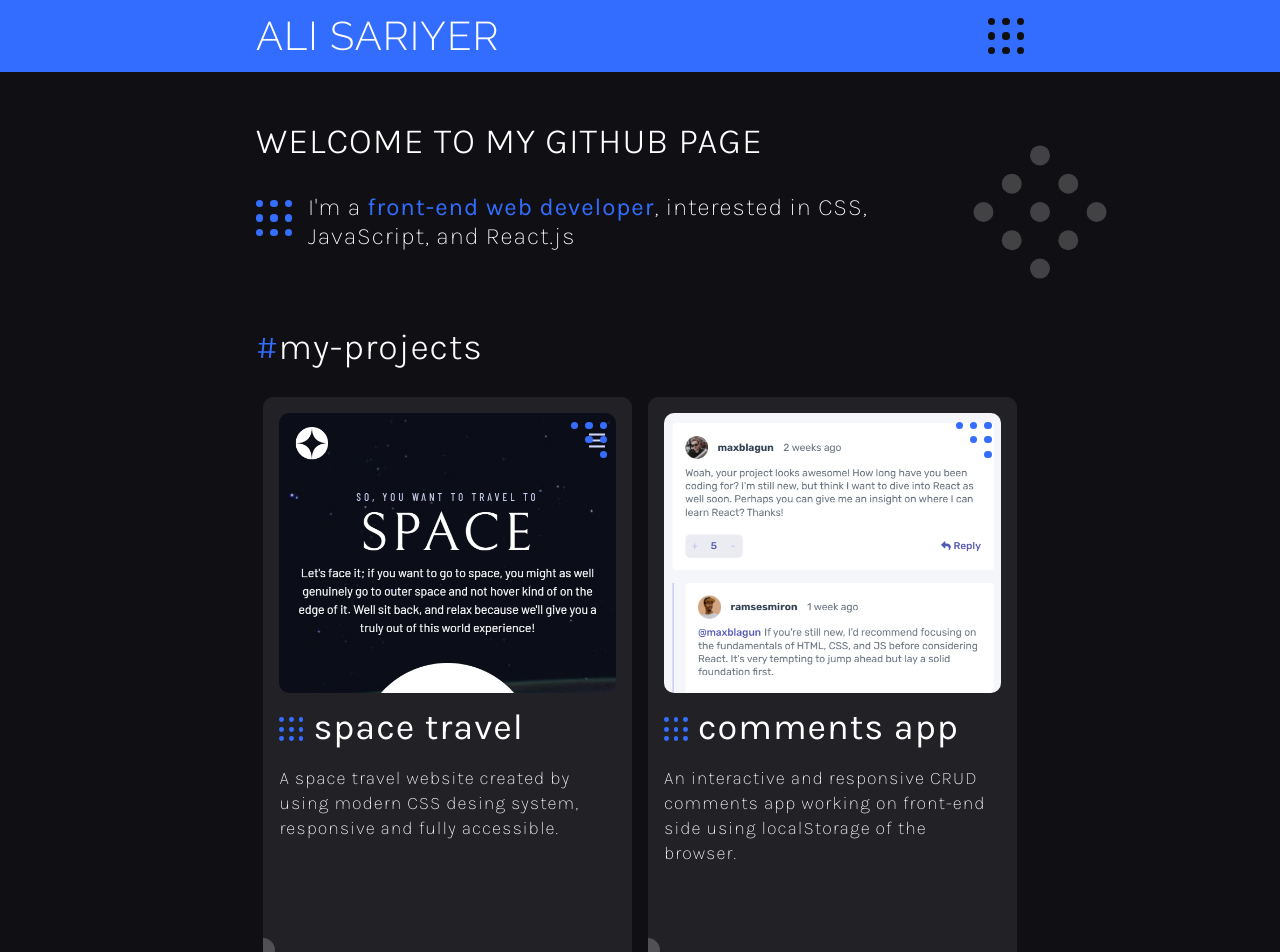
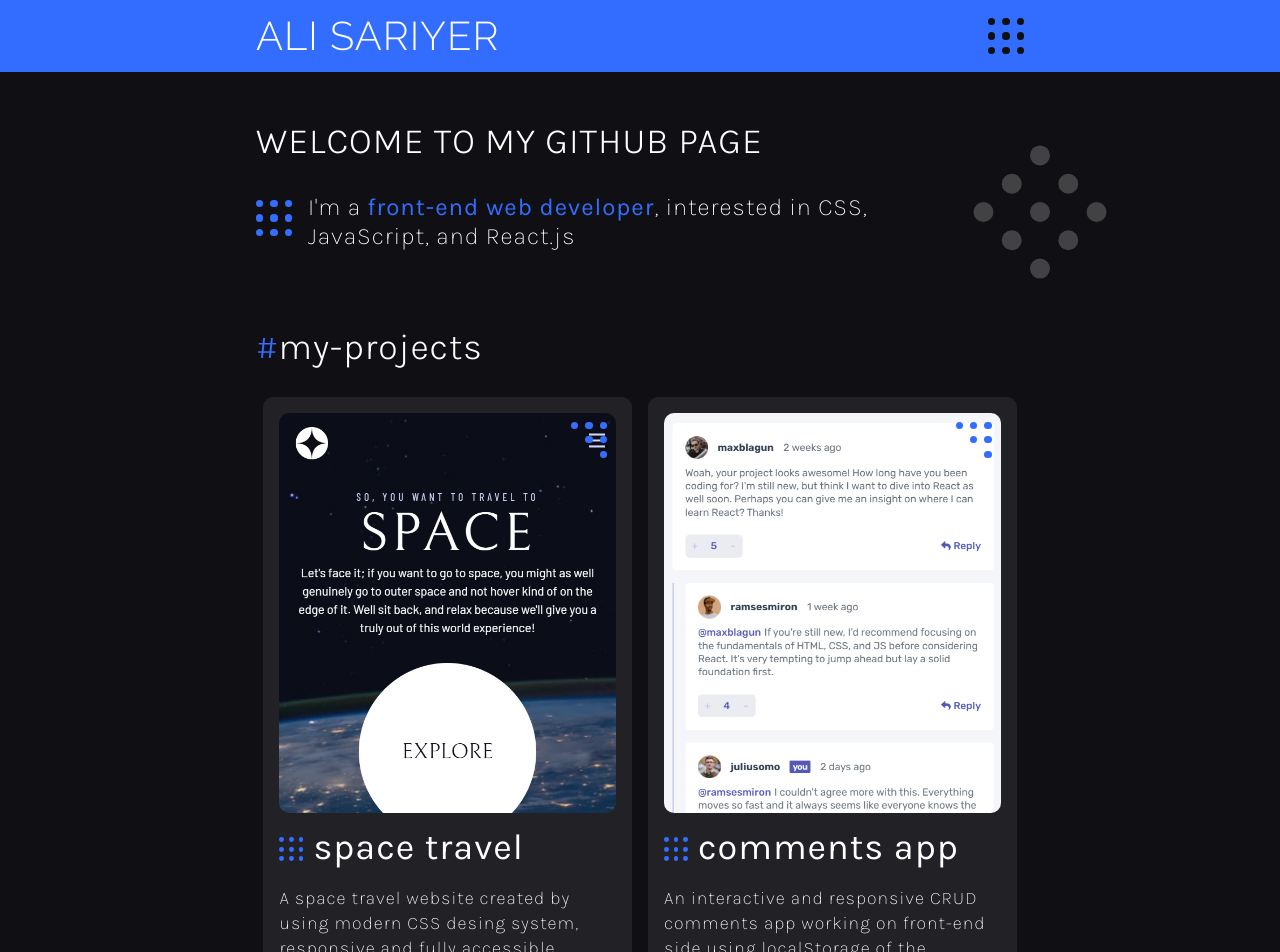
Before and after one commit to alisariyer/alisariyer, a React (Create React App) app: page / in a window 1280 px wide. Shown: the top 952 px of the page. Built offline with nearby package versions, Linux system fonts and the light colour scheme.

Commit message:
1. Add whitespace nowrap to card-title and text-overflow to avoid wrapping 2. Add a new media-query to decrease card-detail height

```diff
--- a/src/css/main.css
+++ b/src/css/main.css
@@ -180,6 +180,9 @@
 .card-title {
     font-size: calc(var(--rem) * 3.6);
     padding-bottom: calc(var(--rem) * .5);
+    white-space: nowrap;
+    overflow: hidden;
+    text-overflow: ellipsis;
 }
 
 .card-detail {
--- a/src/css/media.css
+++ b/src/css/media.css
@@ -12,10 +12,6 @@
         flex-basis: 80%;
         flex-grow: 0;
 
-    }
-
-    .card-img--container {
-        height: calc(var(--rem) * 28);
     }
 
     .card-detail {
@@ -36,3 +32,9 @@
     }
 
 }
+
+@media screen and (min-width: 800px) {
+    .card-detail {
+        height: calc(var(--rem) * 14);
+    }
+}
```
